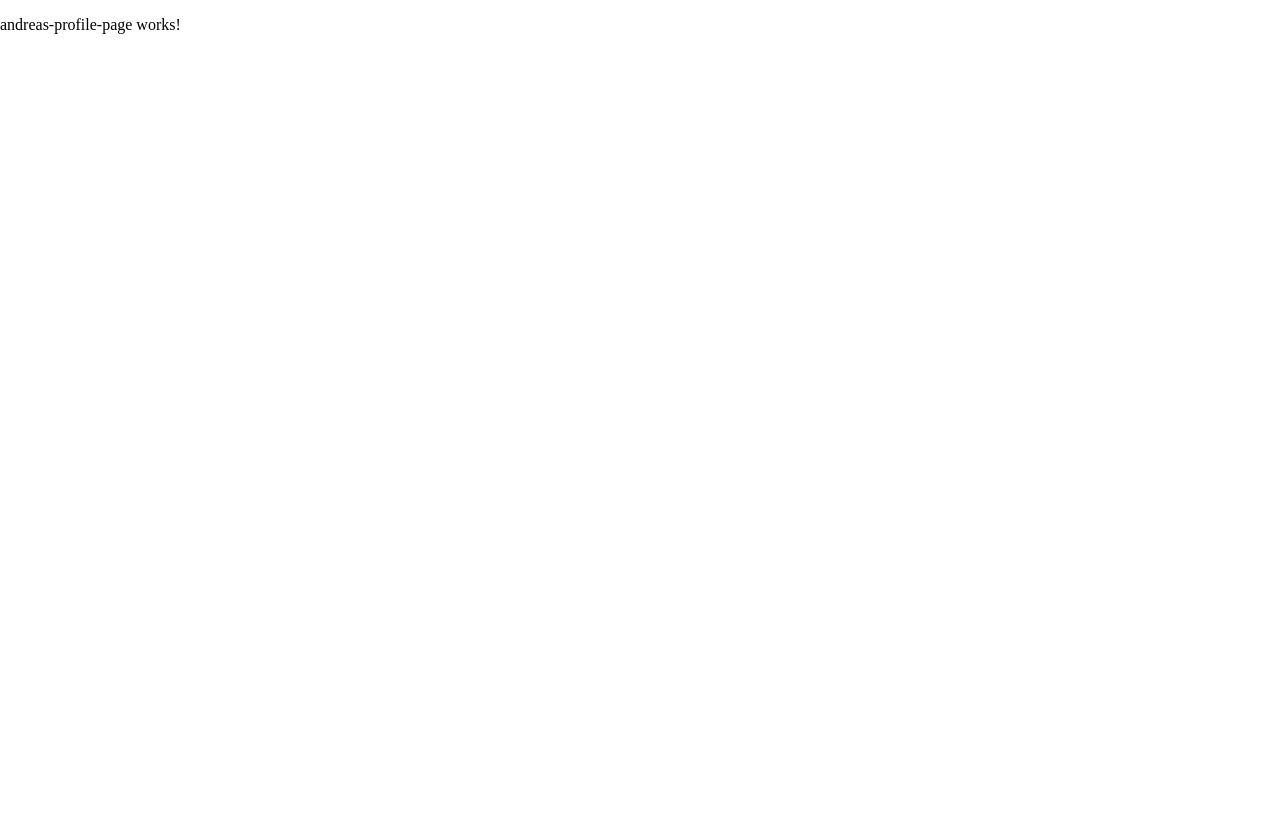
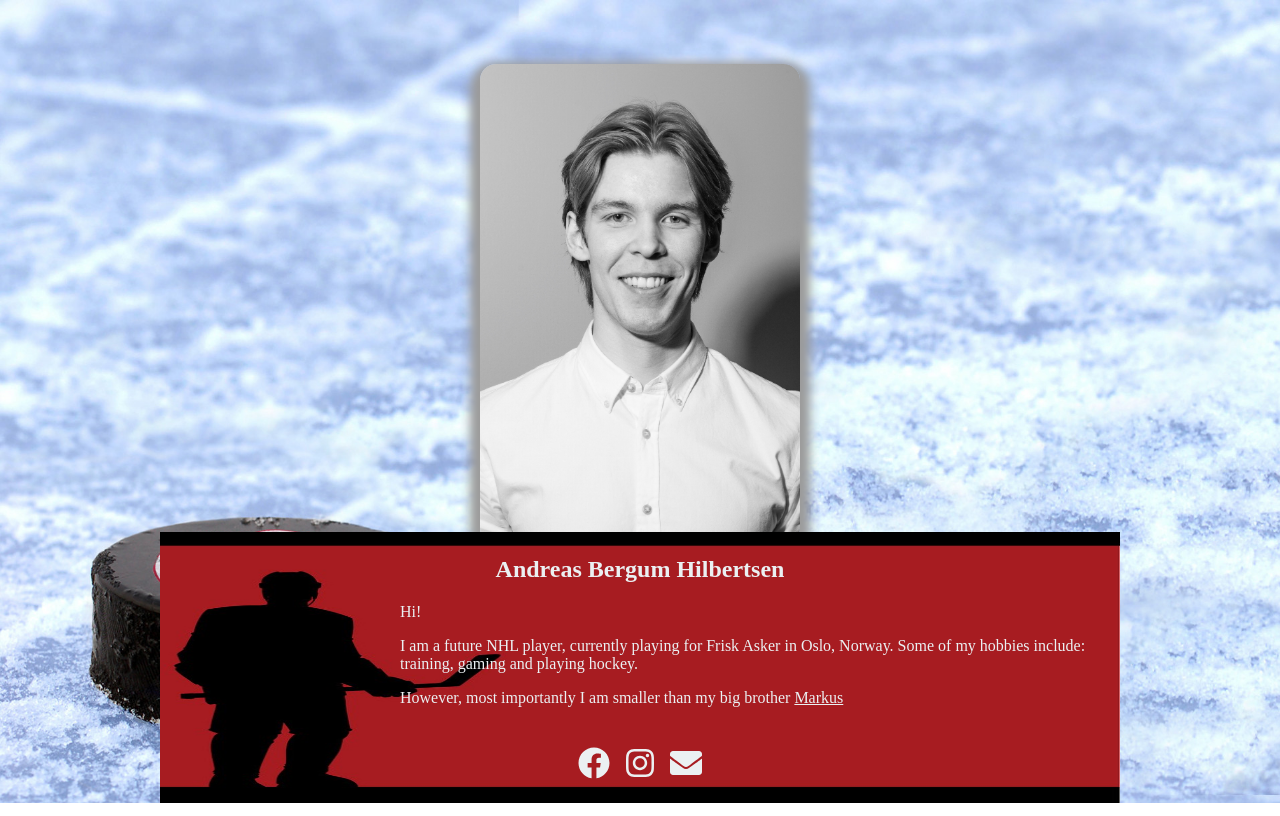
Before and after one commit to markhilb/hilbertsen.com, an Angular app: page /andreas in a window 1280 px wide. Built offline with nearby package versions, Linux system fonts and the light colour scheme.

Commit message:
Add general structure of andreas profile page

```diff
--- a/src/app/pages/andreas-profile-page/andreas-profile-page.component.html
+++ b/src/app/pages/andreas-profile-page/andreas-profile-page.component.html
@@ -1 +1,35 @@
-<p>andreas-profile-page works!</p>
+<div class="page">
+  <div class="profile-pic">
+    <img src="../../../assets/profile-pictures/markus.jpeg" />
+  </div>
+  <div class="info-box">
+    <h2 class="name">Andreas Bergum Hilbertsen</h2>
+    <div class="description">
+      <p>Hi!</p>
+      <p>
+        I am a future NHL player, currently playing for Frisk Asker in Oslo,
+        Norway. Some of my hobbies include: training, gaming and playing hockey.
+      </p>
+      <p>
+        However, most importantly I am smaller than my big brother
+        <a href="https://hilbertsen.com" style="text-decoration: underline">
+          Markus
+        </a>
+      </p>
+    </div>
+    <div class="links">
+      <a class="link-item" href="https://facebook.com/andreas.hilbertsen">
+        <fa-icon [icon]="faFacebook" size="2x"></fa-icon>
+      </a>
+      <a
+        class="link-item"
+        href="https://instagram.com/andreas_hilbertsen/?hl=nb"
+      >
+        <fa-icon [icon]="faInstagram" size="2x"></fa-icon>
+      </a>
+      <a class="link-item" href="mailto:">
+        <fa-icon [icon]="faEnvelope" size="2x"></fa-icon>
+      </a>
+    </div>
+  </div>
+</div>
--- a/src/app/pages/andreas-profile-page/andreas-profile-page.component.scss
+++ b/src/app/pages/andreas-profile-page/andreas-profile-page.component.scss
@@ -0,0 +1,61 @@
+.page {
+  background-image: url("../../../assets/backgrounds/hockey.jpg");
+  background-repeat: no-repeat;
+  background-size: cover;
+  min-height: fit-content;
+}
+
+.profile-pic {
+  position: relative;
+  padding-top: 5%;
+
+  img {
+    display: block;
+    max-width: 50%;
+    max-height: 60vh;
+    margin: auto;
+    border-radius: 1em;
+    box-shadow: 0px 8px 10px 10px #9b9b9b;
+  }
+}
+
+.info-box {
+  background-image: url("../../../assets/cards/andreas-card.jpg");
+  background-size: 100% 100%;
+  // background-size: contain;
+  background-repeat: no-repeat;
+  position: relative;
+  z-index: 2;
+  margin: auto;
+  margin-top: -2em;
+  // width: 40em;
+  // height: 20em;
+  max-width: 60em;
+  color: #ebf0f2;
+}
+
+.name {
+  padding-top: 1em;
+  text-align: center;
+}
+
+.description {
+  margin-left: 25%;
+}
+
+.links {
+  display: flex;
+  flex-direction: row;
+  flex-wrap: row;
+  justify-content: center;
+  padding: 1.5em 0;
+
+  .link-item {
+    padding: 0 0.5em;
+  }
+}
+
+a {
+  text-decoration: inherit;
+  color: inherit;
+}
--- a/src/app/pages/andreas-profile-page/andreas-profile-page.component.ts
+++ b/src/app/pages/andreas-profile-page/andreas-profile-page.component.ts
@@ -1,15 +1,18 @@
 import { Component, OnInit } from '@angular/core';
+import { faEnvelope } from '@fortawesome/free-solid-svg-icons';
+import { faFacebook, faInstagram } from '@fortawesome/free-brands-svg-icons';
 
 @Component({
   selector: 'app-andreas-profile-page',
   templateUrl: './andreas-profile-page.component.html',
-  styleUrls: ['./andreas-profile-page.component.scss']
+  styleUrls: ['./andreas-profile-page.component.scss'],
 })
 export class AndreasProfilePageComponent implements OnInit {
+  faEnvelope = faEnvelope;
+  faFacebook = faFacebook;
+  faInstagram = faInstagram;
 
-  constructor() { }
+  constructor() {}
 
-  ngOnInit(): void {
-  }
-
+  ngOnInit(): void {}
 }
```
Also changed, not shown: src/assets/backgrounds/hockey.jpg (added), src/assets/cards/andreas-card.jpg (added).
